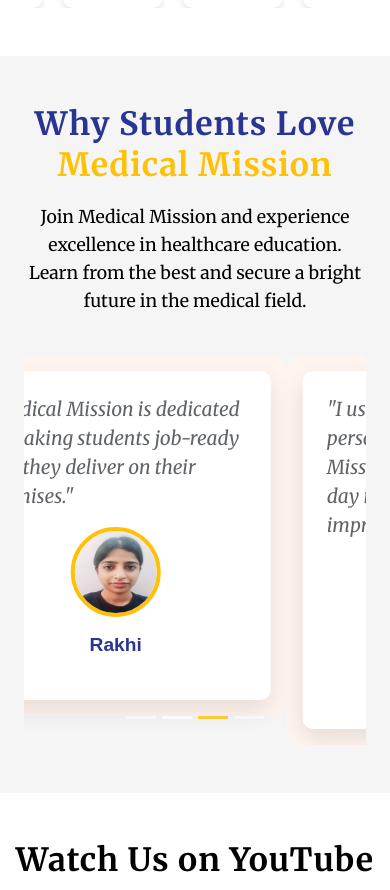
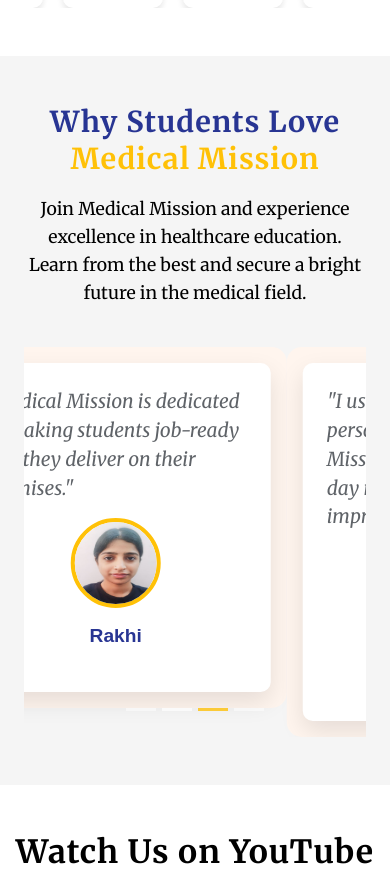
Before and after one commit to AAbhishek1234/medicalMission, a React (Create React App) app: page / in a window 390 px wide. Shown: the part 10989-11879 px from the top of the page. Built offline with nearby package versions, Linux system fonts and the light colour scheme.

Commit message:
change youtube videos

```diff
--- a/src/components/Gallery.jsx
+++ b/src/components/Gallery.jsx
@@ -30,7 +30,7 @@
 
   return (
     <Container id="gallery" className="gallery-container py-5">
-      <h1 className="text-center mb-5 gallery-title">Our Gallery</h1>
+      <h1 className="text-center mb-5 gallery-title" style={{fontFamily: 'Merriweather'}}>Our Gallery</h1>
       <Row className="g-4">
         {galleryImages.map((image, index) => (
           <Col key={index} xs={12} sm={6} md={4} lg={3}>
--- a/src/components/gallery.css
+++ b/src/components/gallery.css
@@ -65,6 +65,7 @@
 @media (max-width: 768px) {
   .gallery-title {
     font-size: 2.3rem;
+    font-family: 'Merriweather', serif !important;
   }
 
   .gallery-image {
--- a/src/components/videos.css
+++ b/src/components/videos.css
@@ -14,7 +14,7 @@
 /* Media query for laptop/desktop view */
 @media (min-width: 768px) {
   .hding-fw-bold {
-    font-size: 2.8rem !important; /* Larger font size for heading in laptop view */
+    font-size: 2rem !important; /* Larger font size for heading in laptop view */
     font-family: 'Merriweather', serif !important;
     font-weight: bold !important;
     color: black !important;
--- a/src/components/whystudent.css
+++ b/src/components/whystudent.css
@@ -33,6 +33,7 @@
     }
   .why{
     font-size: 2rem !important;
+    font-family: 'Merriweather', serif !important;
   }
 
   }
@@ -47,7 +48,10 @@
       height: 50px;
     }
 
-
+    .why{
+      font-size: 1.8rem !important;
+      font-family: 'Merriweather', serif !important;
+    }
 
 
   }
```
